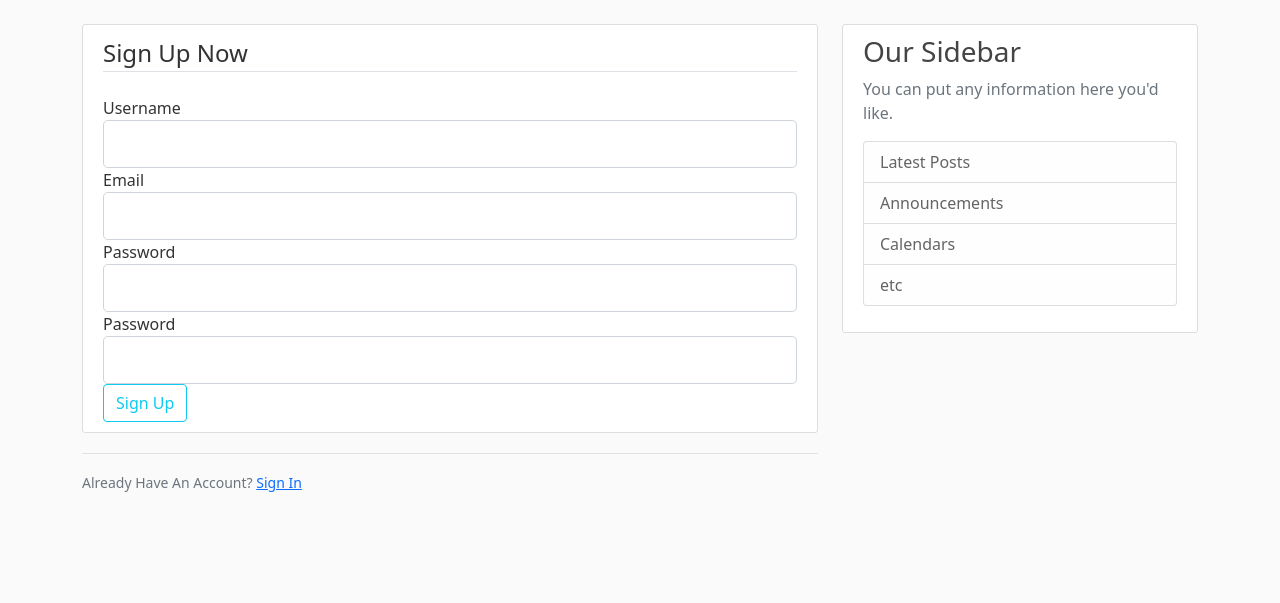
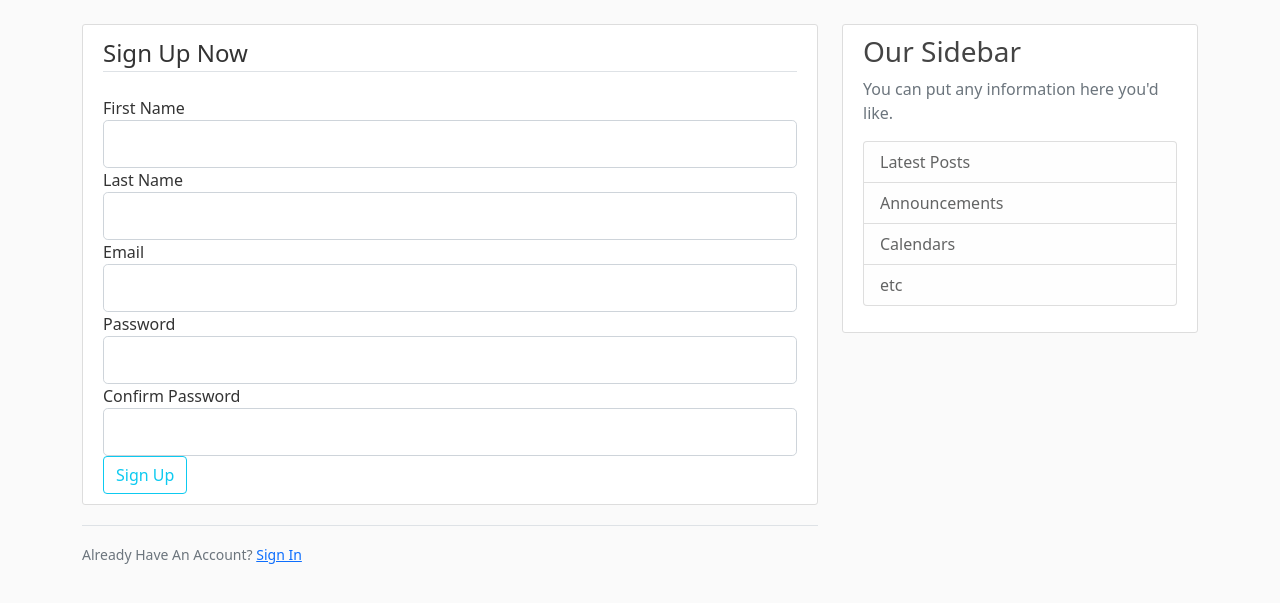
Before and after one commit to MonioluwaFadipe/Blog_app, a Flask app: page /register in a window 1280 px wide. Shown: the part 56-659 px from the top of the page. Run offline with Flask 2, Linux system fonts and the light colour scheme.

Commit message:
Create first half of user authentication

```diff
--- a/app/__init__.py
+++ b/app/__init__.py
@@ -1,12 +1,13 @@
+import os
 from flask import Flask
 from flask_sqlalchemy import SQLAlchemy
 from flask_bcrypt import Bcrypt
 
-
+basedir = os.path.abspath(os.path.dirname(__file__))
 
 app = Flask(__name__)
 app.config['SECRET_KEY'] = '9892b398j38989bhi7b30gg332'
-app.config['SQLALCHEMY_DATABASE_URI'] = 'sqlite:///site.db'
+app.config['SQLALCHEMY_DATABASE_URI'] = 'sqlite:///' + os.path.join(basedir, 'data.sqlite')
 db = SQLAlchemy(app)
 bcrypt = Bcrypt(app)
 
--- a/app/forms.py
+++ b/app/forms.py
@@ -1,6 +1,7 @@
 from flask_wtf import FlaskForm
 from wtforms import StringField, PasswordField, SubmitField, BooleanField
-from wtforms.validators import DataRequired, Length, Email, EqualTo
+from wtforms.validators import DataRequired, Length, Email, EqualTo, ValidationError
+from app.models import User
 
 #Create Login form
 class LoginForm(FlaskForm):
@@ -11,8 +12,14 @@ class LoginForm(FlaskForm):
 
 #create Registration Form
 class RegistrationForm(FlaskForm):
-    username = StringField('Username', validators=[DataRequired(), Length(min=2, max=15)])
+    first_name = StringField('First Name', validators=[DataRequired(), Length(min=2, max=20)])
+    last_name = StringField('Last Name', validators=[DataRequired(), Length(min=2, max=20)])
     email = StringField('Email', validators=[DataRequired(), Email()])
     password = PasswordField('Password', validators=[DataRequired(), Length(min=6)])
-    confirm_password = PasswordField('Password', validators=[DataRequired(), Length(min=6), EqualTo('password')])
+    confirm_password = PasswordField('Confirm Password', validators=[DataRequired(), Length(min=6), EqualTo('password')])
     submit = SubmitField('Sign Up')
+
+    def validate_email(self, email):
+        user = User.query.filter_by(email=email.data).first()
+        if user:
+            raise ValidationError('This email is already in use by another user. Please choose a different one')
--- a/app/models.py
+++ b/app/models.py
@@ -6,14 +6,13 @@ class User(db.Model):
     id = db.Column(db.Integer, primary_key=True)
     first_name = db.Column(db.String(20), unique=True, nullable=False)
     last_name = db.Column(db.String(20), unique=True, nullable=False)
-    full_name = first_name + " " + last_name
     email = db.Column(db.String(120), unique=True, nullable=False)
     image_file = db.Column(db.String(20), nullable=False, default='default.jpg')
     password = db.Column(db.String(60), nullable=False)
     posts = db.relationship('Article', backref='author', lazy=True)
 
     def __repr__(self):
-        return f"User('{self.full_name}', '{self.email}', '{self.image_file}')"
+        return f"User('{self.first_name}', '{self.email}', '{self.image_file}')"
 
 
 class Article(db.Model):
--- a/app/routes.py
+++ b/app/routes.py
@@ -1,7 +1,8 @@
 from flask import render_template, url_for, flash, redirect
-from app import app
+from app import app, db, bcrypt
 from app.forms import LoginForm, RegistrationForm
 from app.models import User, Article
+
 
 posts = [
     {
@@ -35,7 +36,7 @@ def login():
             flash("You have been logged in", "success")
             return redirect(url_for('home'))
         else:
-            flash('Unsucessful attempt. Please check your username or password', 'danger')
+            flash('Unsucessful attempt. Please check your email or password', 'danger')
     return render_template('login.html', title='Register', form=form)
 
 
@@ -43,6 +44,10 @@ def login():
 def register():
     form = RegistrationForm()
     if form.validate_on_submit():
-        flash(f"Congratulations {form.username.data}. Your account has been created successfully!", 'success')
-        return redirect(url_for('home'))
+        hashed_password = bcrypt.generate_password_hash(form.password.data).decode('utf-8')
+        user = User(first_name=form.first_name.data, last_name=form.last_name.data, email=form.email.data, password=hashed_password)
+        db.session.add(user)
+        db.session.commit()
+        flash("Your account has been successfully created", 'success')
+        return redirect(url_for('login'))
     return render_template('register.html', title='Register', form=form)
--- a/app/templates/register.html
+++ b/app/templates/register.html
@@ -6,17 +6,29 @@
             <fieldset class="form-group">
                 <legend class="border-bottom mb-4">Sign Up Now</legend>
                 <div class="form-group">
-                    {{ form.username.label(class="form-control-label") }}
-
-                    {% if form.username.errors %}
-                        {{ form.username(class="form-control form-control-lg is-invalid") }}
+                    {{ form.first_name.label(class="form-control-label") }}
+                    {% if form.first_name.errors %}
+                        {{ form.first_name(class="form-control form-control-lg is-invalid") }}
                         <div class="invalid-feedback">
-                            {% for error in form.username.errors %}
+                            {% for error in form.first_name.errors %}
                                 <span>{{ error }}</span>
                             {% endfor %}
                         </div>
                     {% else %}
-                        {{ form.username(class="form-control form-control-lg") }}
+                        {{ form.first_name(class="form-control form-control-lg") }}
+                    {% endif %}
+                </div>
+                <div class="form-group">
+                    {{ form.last_name.label(class="form-control-label") }}
+                    {% if form.last_name.errors %}
+                        {{ form.last_name(class="form-control form-control-lg is-invalid") }}
+                        <div class="invalid-feedback">
+                            {% for error in form.last_name.errors %}
+                                <span>{{ error }}</span>
+                            {% endfor %}
+                        </div>
+                    {% else %}
+                        {{ form.last_name(class="form-control form-control-lg") }}
                     {% endif %}
                 </div>
                 <div class="form-group">
```
Also changed, not shown: app/data.sqlite (added), app/instance/site.db (deleted).
